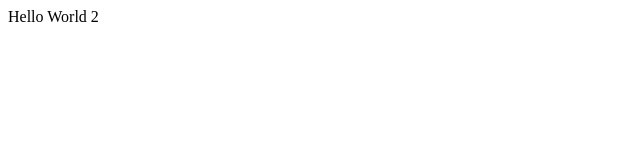
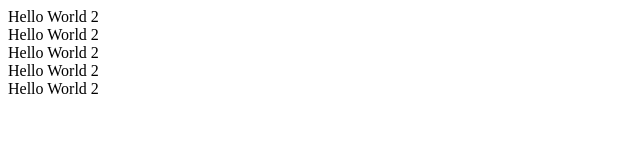
Before and after one commit to uzarsalan/git-test, a plain HTML site: page index.html in a window 1280 px wide. Shown: the whole page, without its empty margins (0-640 px from the left). Drawn offline with Linux system fonts and the light colour scheme.

Commit message:
multiple hello world 2

```diff
--- a/index.html
+++ b/index.html
@@ -1 +1,5 @@
 <div>Hello World 2</div>
+<div>Hello World 2</div>
+<div>Hello World 2</div>
+<div>Hello World 2</div>
+<div>Hello World 2</div>
```
